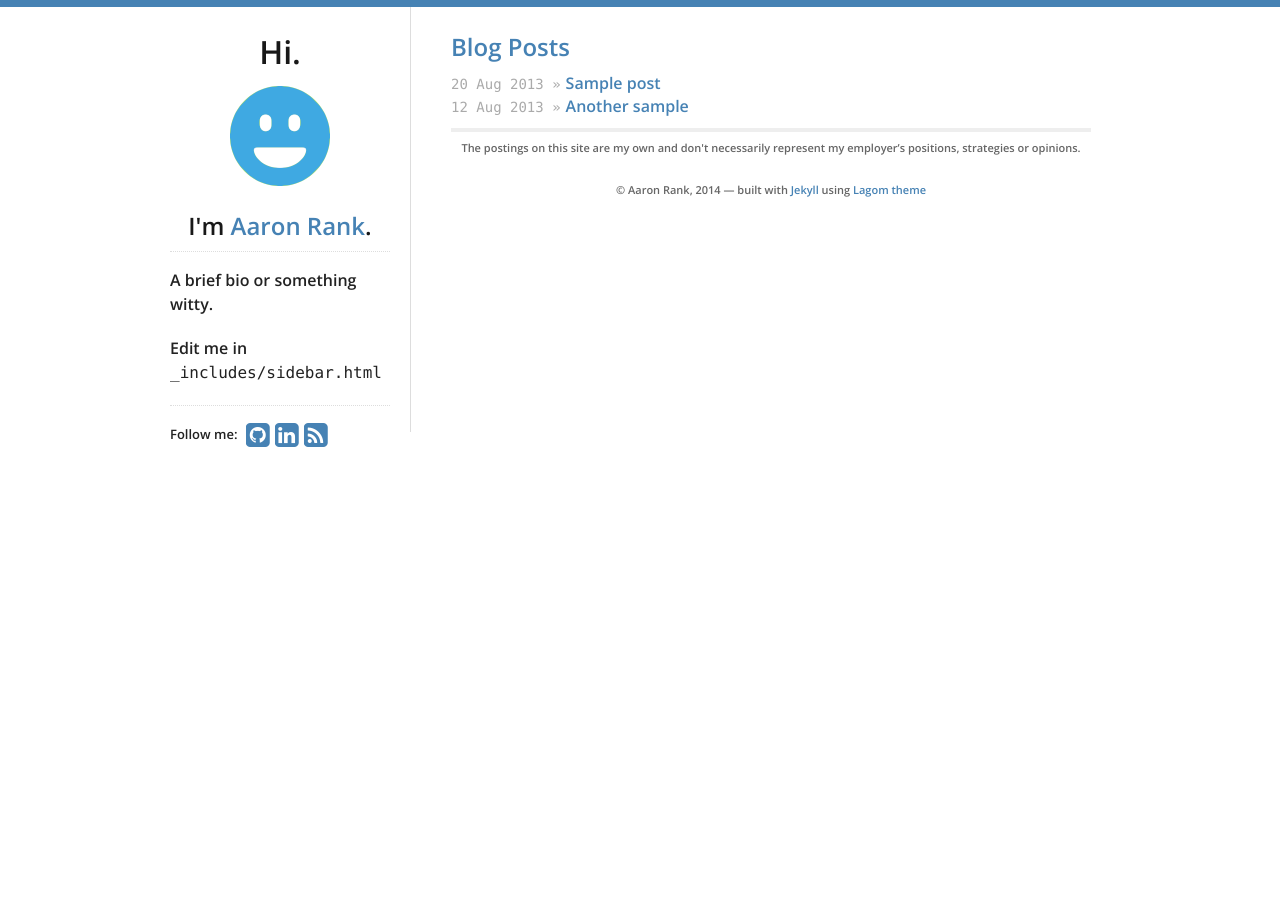
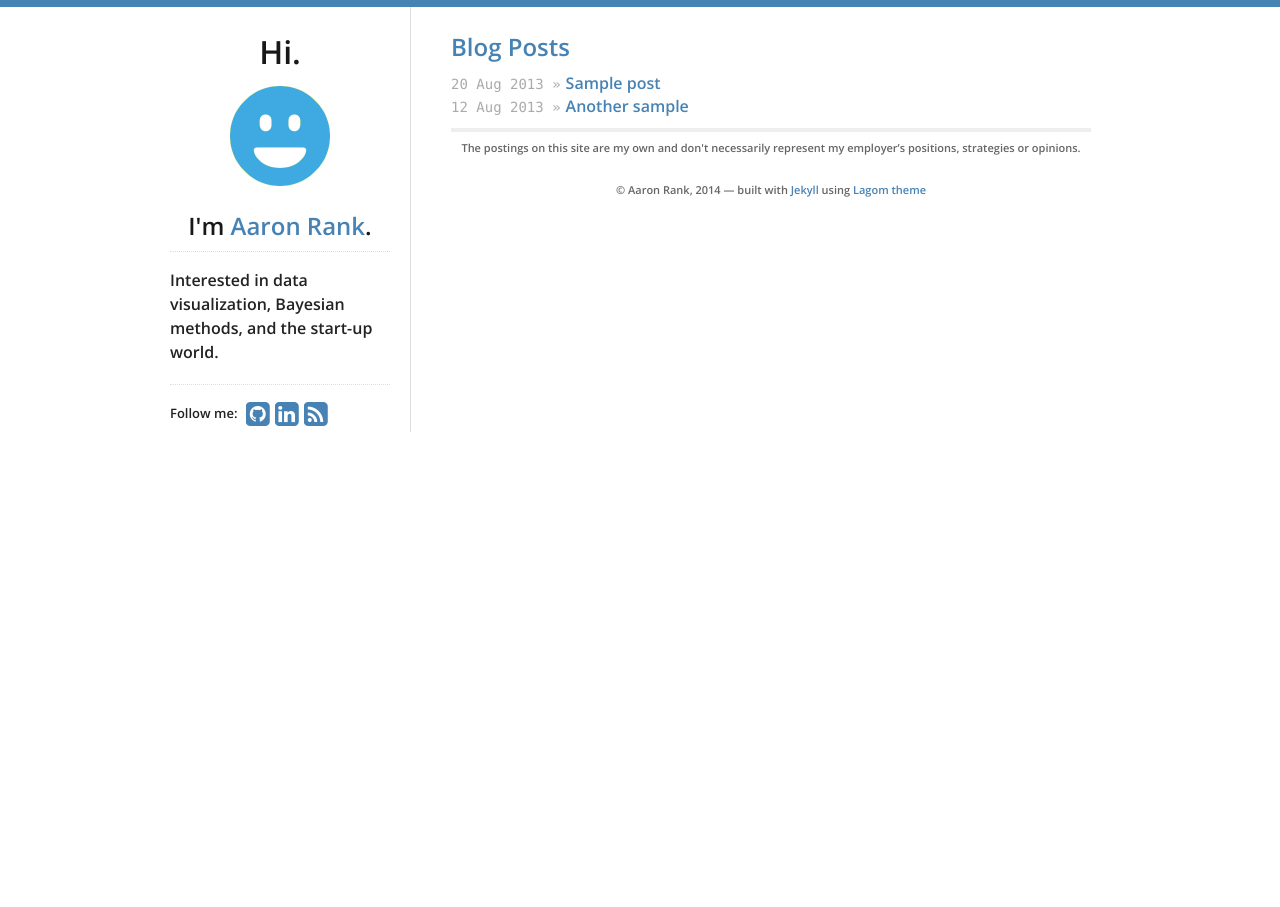
Before and after one commit to rankam/rankam.github.io, a Jekyll site: the page built from index.html, in a window 1280 px wide. Built offline with Jekyll 4.4.1, drawn with Linux system fonts in a browser that asks for light colours; nearby versions of some CDN libraries.

Commit message:
updated about me

```diff
--- a/_includes/sidebar.html
+++ b/_includes/sidebar.html
@@ -6,10 +6,7 @@
   <h2>I'm <a href="/">{{ site.data.theme.name }}</a>.</h2>
   <hr/>
   <ul>
-  <p>A brief bio or something witty.</p>
-  <p>
-    Edit me in <code>_includes/sidebar.html</code>
-  </p>
+  <p>Interested in data visualization, Bayesian methods, and the start-up world.</p>
   <hr/>
   <div>
     <div id="social">
```
